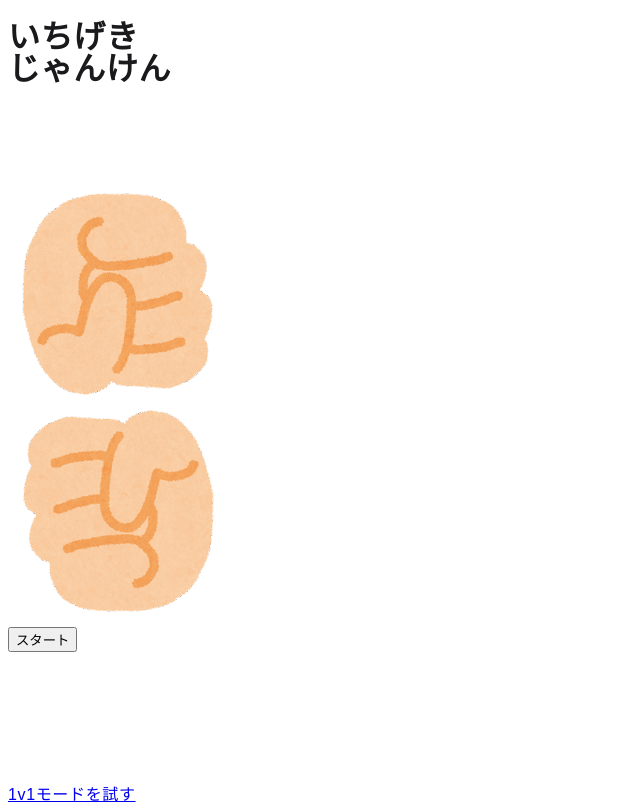
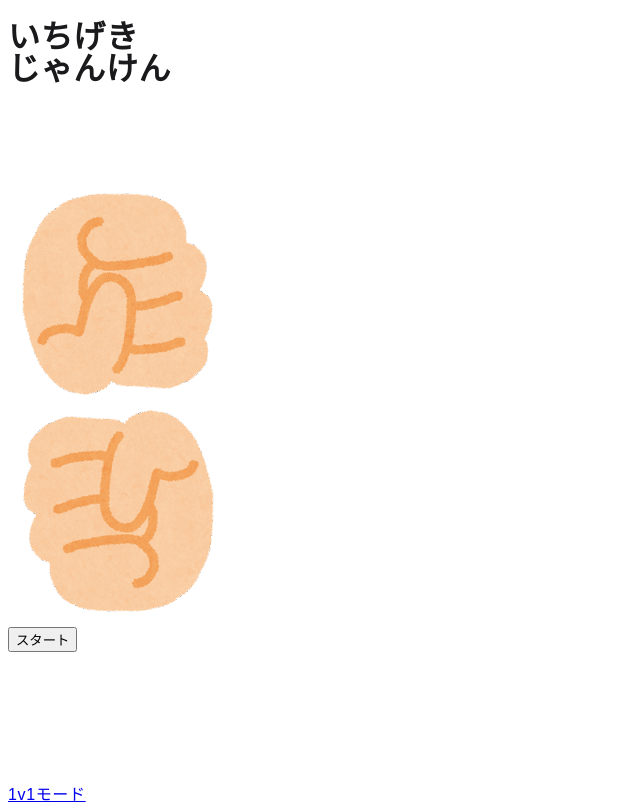
Before and after one commit to rue1-suzuki/jk.rue1.net, a React (Create React App) app: page / in a window 1280 px wide. Shown: the whole page, without its empty margins (0-640 px from the left). Built offline with nearby package versions, Linux system fonts and the light colour scheme.

Commit message:
2024/01/29 11:00

```diff
--- a/src/Auto.tsx
+++ b/src/Auto.tsx
@@ -190,7 +190,7 @@ const Auto = () => {
       <div className='mb-3'>
         <div className='text-center text-gray-300'>
           <Link className='text-blue-300 underline' to='manual'>
-            1v1モードを試す
+            1v1モード
           </Link>
         </div>
       </div>
--- a/src/Manual.tsx
+++ b/src/Manual.tsx
@@ -72,8 +72,7 @@ const Manual = () => {
             type='button'
             onClick={() => {
               const randomIndex = Math.floor(Math.random() * hands.length)
-              const randamHand = hands[randomIndex]
-              setSelectedHand(randamHand)
+              setSelectedHand(hands[randomIndex])
             }}
             children={<> ランダム選択 </>}
           />
```
